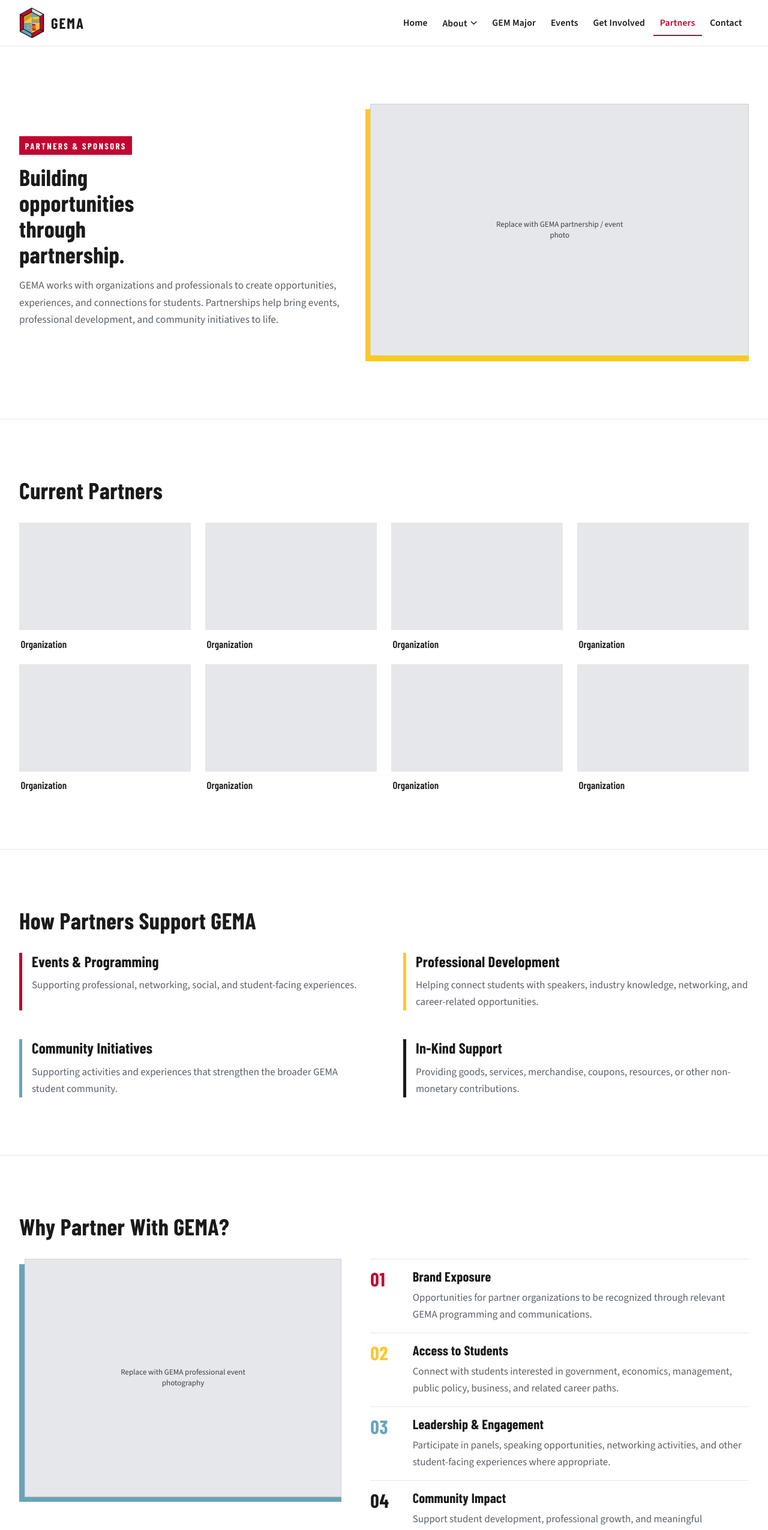
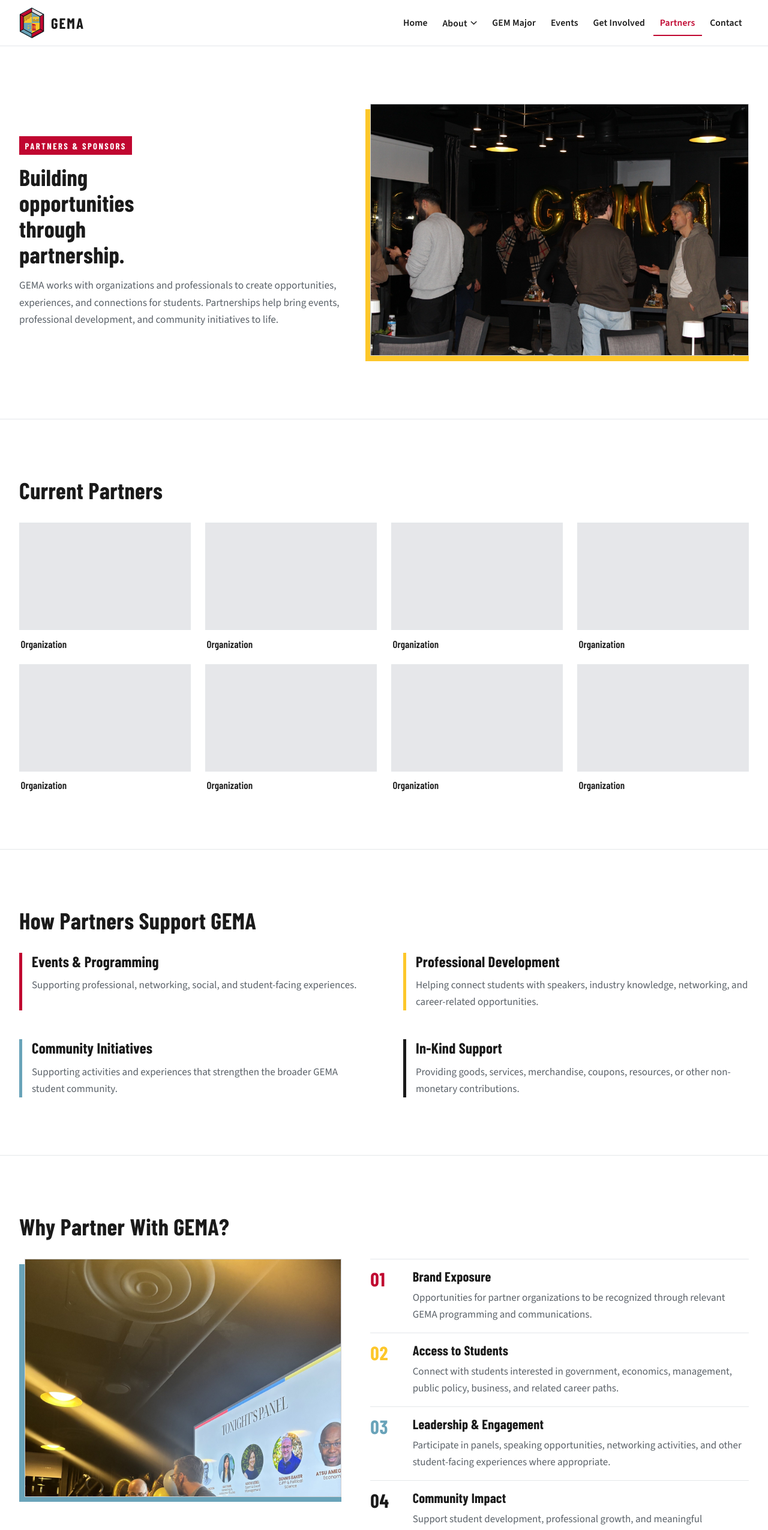
Before and after one commit to koenkirschner21-oss/gema-website, a React (Vite) app: page /partners in a window 1280 px wide. Shown: the top 2550 px of the page at 60% size. Built offline with nearby package versions, Linux system fonts and the light colour scheme.

Commit message:
Update partners.ts

```diff
--- a/src/data/partners.ts
+++ b/src/data/partners.ts
@@ -112,14 +112,14 @@ export const partnershipPackageUrl: string | null = null
 
 export const partnerMedia = {
   hero: {
-    src: null as string | null,
-    label: 'Replace with GEMA partnership / event photo',
-    alt: 'GEMA partnership or event',
+    src: '/partners-hero.jpg',
+    label: 'GEMA partnership and event photography',
+    alt: 'Students and professionals connecting at a GEMA event',
   },
   why: {
-    src: null as string | null,
-    label: 'Replace with GEMA professional event photography',
-    alt: 'GEMA professional event',
+    src: '/partners-why.jpg',
+    label: 'GEMA professional event photography',
+    alt: 'Professionals networking at a GEMA panel event',
   },
 }
 
```
